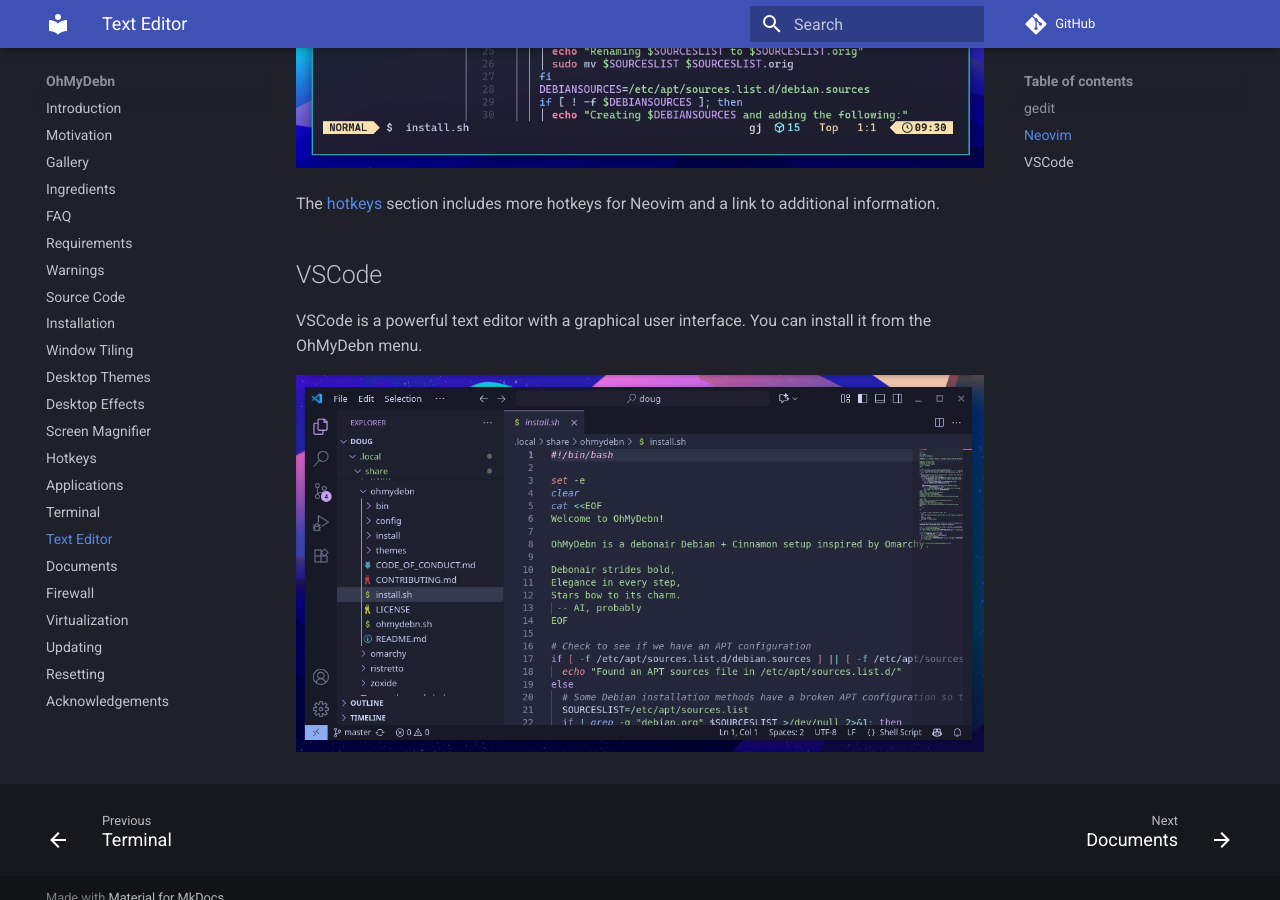
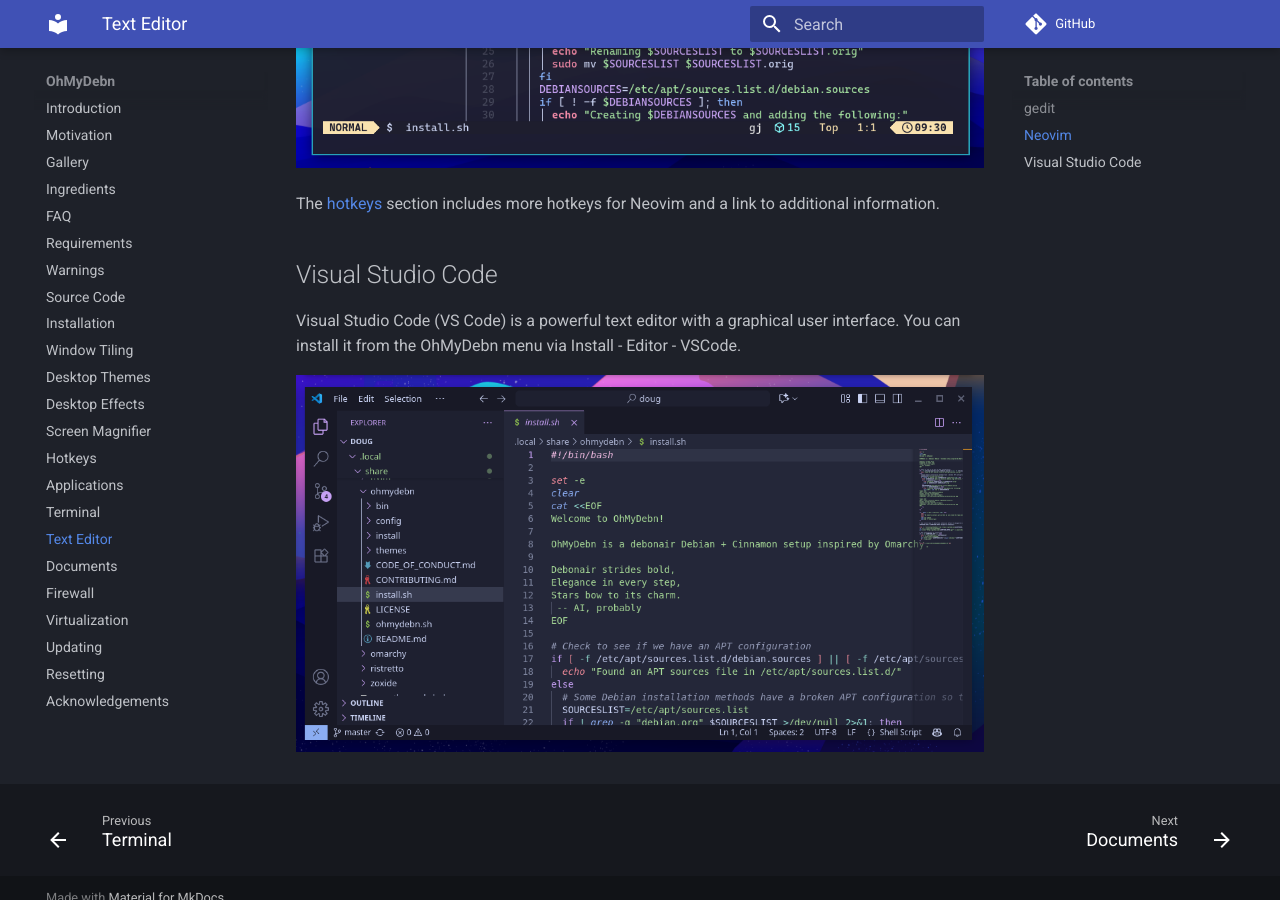
Before and after one commit to dougburks/ohmydebn-docs, an MkDocs documentation site: the page built from docs/text-editor.md, in a window 1280 px wide and 900 px high, scrolled down 1189 px. Built offline with MkDocs 1.6.1 and Material for MkDocs 9.7.7, drawn with Linux system fonts in a browser that asks for light colours; comment, search, counter and statistics services are not loaded.

Commit message:
update text-editor.md

```diff
--- a/docs/text-editor.md
+++ b/docs/text-editor.md
@@ -14,8 +14,8 @@
 
 The [hotkeys](hotkeys.md) section includes more hotkeys for Neovim and a link to additional information.
 
-## VSCode
+## Visual Studio Code
 
-VSCode is a powerful text editor with a graphical user interface. You can install it from the OhMyDebn menu.
+Visual Studio Code (VS Code) is a powerful text editor with a graphical user interface. You can install it from the OhMyDebn menu via Install - Editor - VSCode.
 
 ![OhMyDebn VSCode screenshot](https://raw.githubusercontent.com/dougburks/ohmydebn-docs/refs/heads/main/images/ohmydebn-vscode.png)
```
